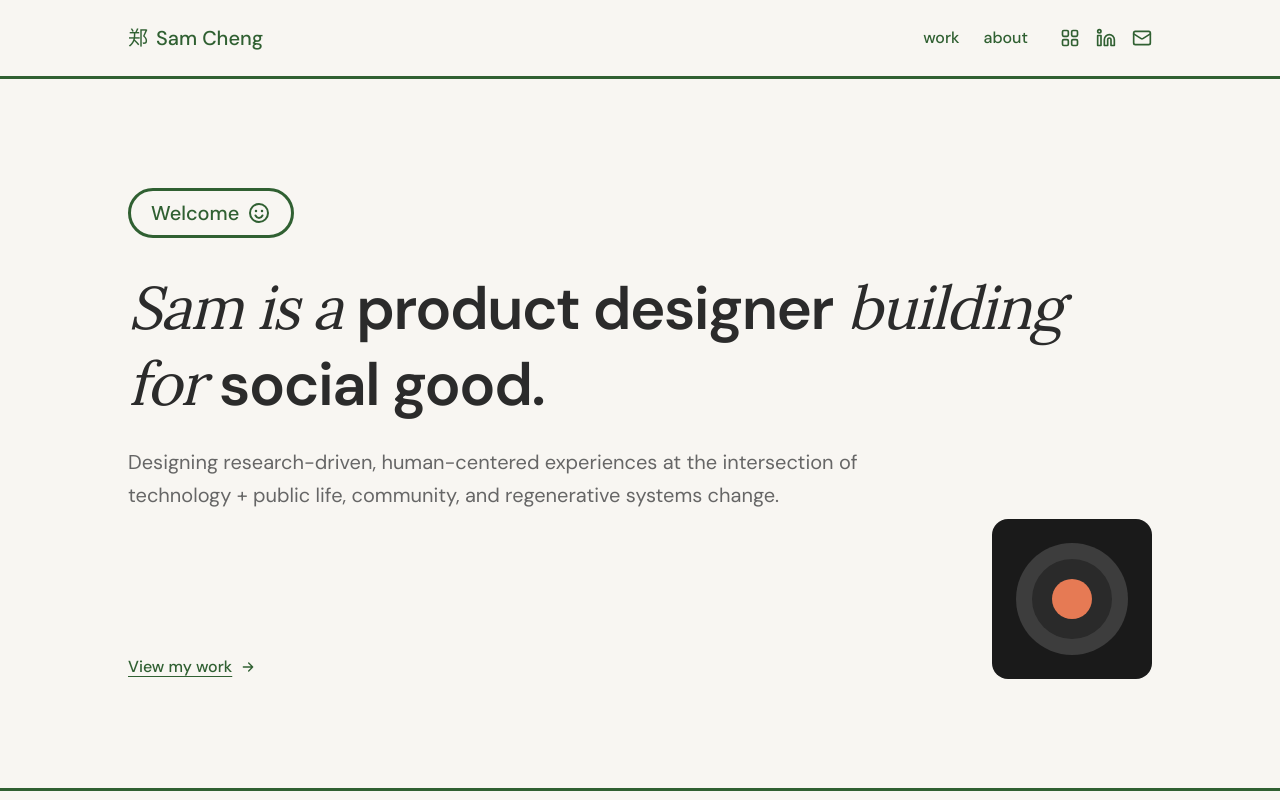
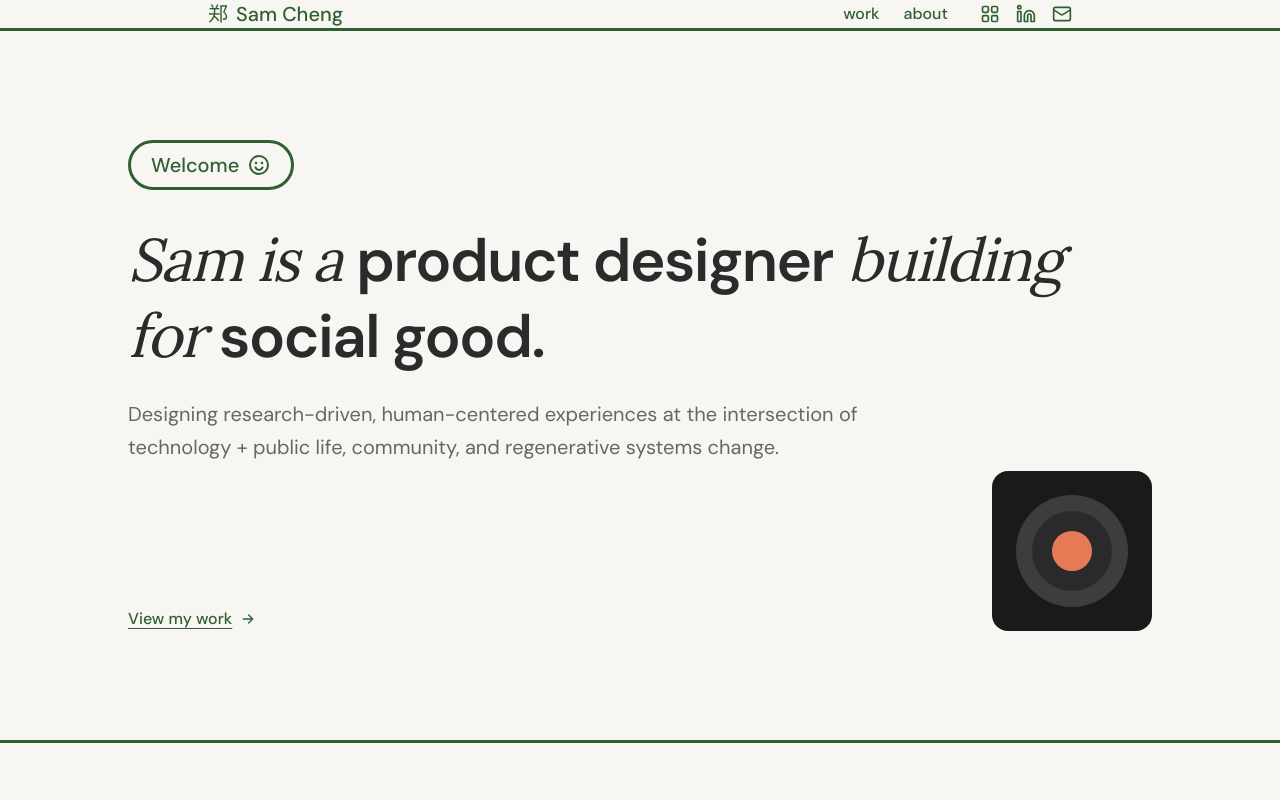
Before and after one commit to 1samanthacheng/portfolio, a Next.js app: page / in a window 1280 px wide. Shown: the top 800 px of the page. Built offline with nearby package versions, Linux system fonts and the light colour scheme.

Commit message:
Update header.tsx
increased padding

```diff
--- a/components/header.tsx
+++ b/components/header.tsx
@@ -21,7 +21,7 @@ function GridIcon({ className }: { className?: string }) {
 export function Header({ activePage }: { activePage?: string }) {
   return (
     <header className="sticky top-0 z-50 bg-background">
-      <div className="flex items-center justify-between px-8 py-6 md:px-16 lg:px-24 xl:px-32">
+      <div className="flex items-center justify-between px-12 md:px-24 lg:px-40 xl:px-52">
         <Link href="/" className="flex items-center gap-2 text-primary">
           <span className="text-xl font-medium">郑</span>
           <span className="text-xl font-medium">Sam Cheng</span>
```
